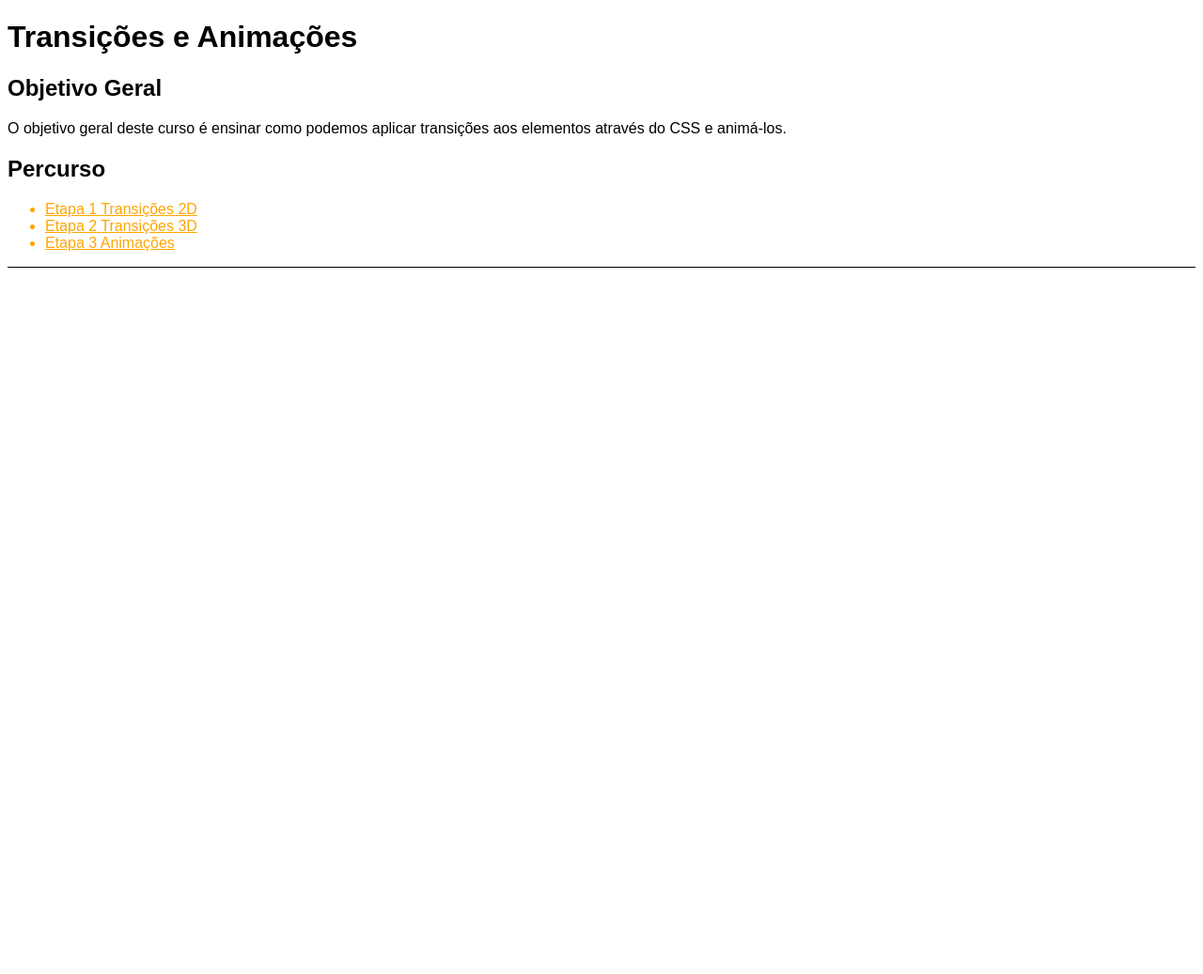
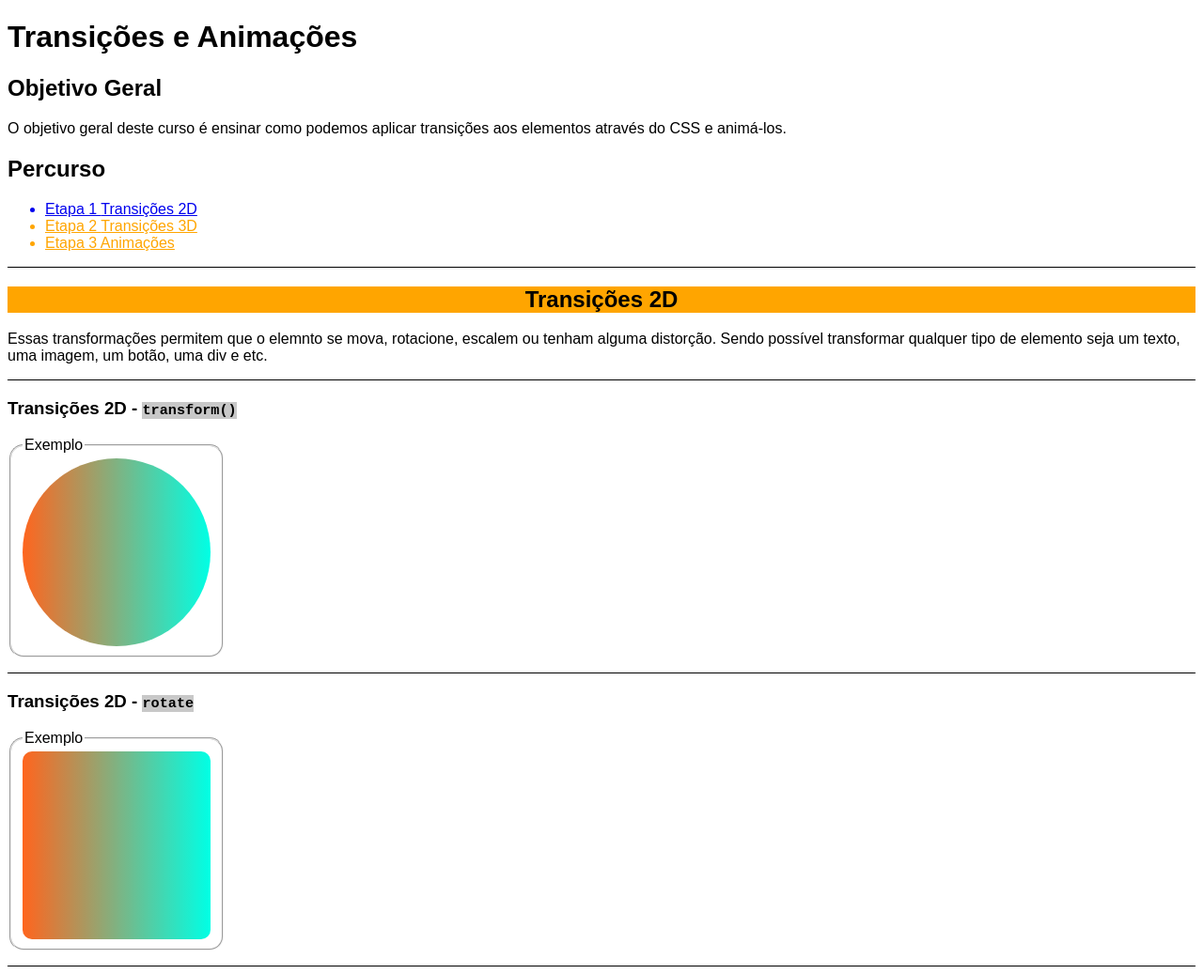
Before and after one commit to PK-Lucky13/CSS_Web_Developer, a plain HTML site: page aulas /advanced/transicoes-e-animacoes.html in a window 1280 px wide. Shown: the whole page at 94% size. Before the commit the page ends 800 px from the top, so only its background shows below. Drawn offline with Linux system fonts and the light colour scheme.

Commit message:
Add files via upload

```diff
--- a/aulas /advanced/assets/css/style.css
+++ b/aulas /advanced/assets/css/style.css
@@ -501,3 +501,25 @@ tr:nth-child(even) td {
 figcaption {
   font-size: 0.75rem;
 }
+
+.box-t {
+  width: 200px;
+  height: 200px;
+  border-radius: 50%;
+  background: linear-gradient(90deg, #ff651e 0%, #00ffe5 100%);
+}
+
+.box-t:hover {
+  transform: translate(50px, -30px);
+}
+
+.box-r {
+  width: 200px;
+  height: 200px;
+  border-radius: 5%;
+  background: linear-gradient(90deg, #ff651e 0%, #00ffe5 100%);
+}
+
+.box-r:hover {
+  transform: rotate(50deg);
+}
--- a/aulas /advanced/transicoes-e-animacoes.html
+++ b/aulas /advanced/transicoes-e-animacoes.html
@@ -18,14 +18,35 @@
       <section>
         <h2>Percurso</h2>
         <ul>
-          <a href=""><li><span> Etapa 1 </span>Transições 2D</li></a>
+          <a href="#2D"><li><span> Etapa 1 </span>Transições 2D</li></a>
           <a href=""><li><span> Etapa 2 </span>Transições 3D</li></a>
           <a href=""><li><span> Etapa 3 </span>Animações</li></a>
         </ul>
       </section>
     </header>
     <main>
-
+      <section id="2D">
+        <h2>Transições 2D</h2>
+        <p>
+          Essas transformações permitem que o elemnto se mova, rotacione,
+          escalem ou tenham alguma distorção. Sendo possível transformar qualquer tipo de elemento
+          seja um texto, uma imagem, um botão, uma div e etc.
+        </p>
+      </section>
+      <section>
+        <h3>Transições 2D - <code>transform()</code></h3>
+        <fieldset id="2D">
+          <legend>Exemplo</legend>
+          <div class="box-t"></div>
+        </fieldset>
+      </section>
+      <section>
+        <h3>Transições 2D - <code>rotate</code></h3>
+        <fieldset>
+          <legend>Exemplo</legend>
+          <div class="box-r"></div>
+        </fieldset>
+      </section>
     </main>
 </body>
 </html>
```
Also changed, not shown: aulas /advanced/pseudo-elements-class.html (line endings or trailing spaces).
